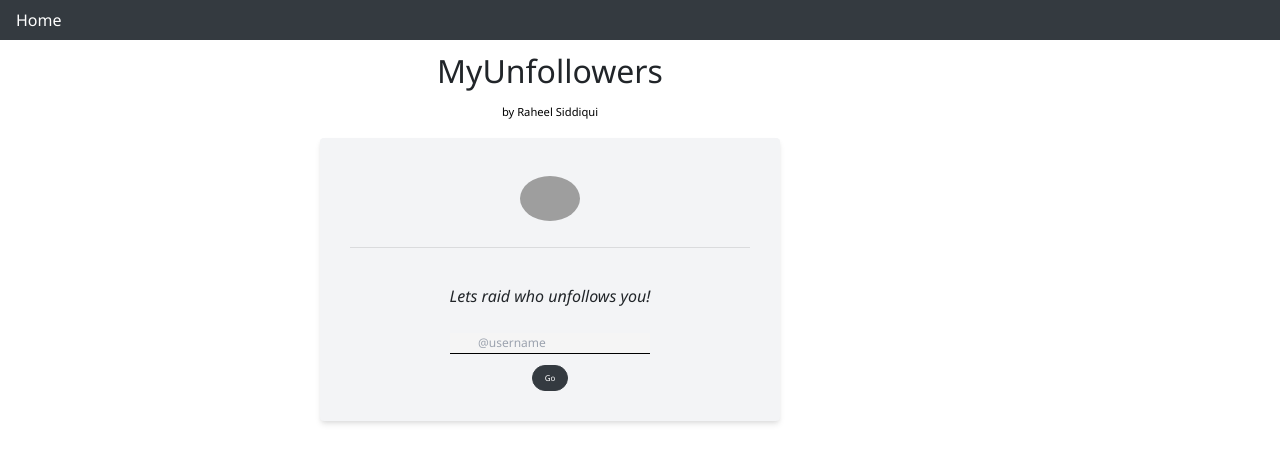
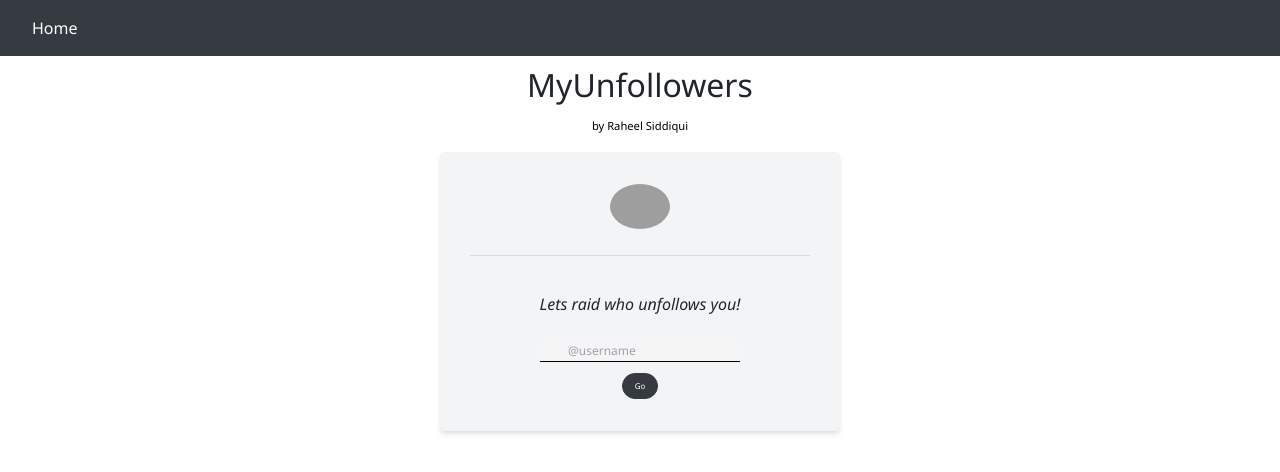
Before and after one commit to rawheel/MyUnfollowers-App, a Vue app: page / in a window 1280 px wide. Shown: the top 472 px of the page. Built offline with nearby package versions, Linux system fonts and the light colour scheme; grey boxes are pictures that could not be loaded.

Commit message:
tailwind added

```diff
--- a/src/App.vue
+++ b/src/App.vue
@@ -2,10 +2,12 @@
   <div id="app" class = 'bg-white w-full h-screen font-sans md:font-serif md:justify-self-center'>
 
     <div>
-      <nav class="navbar navbar-dark bg-dark" style="width:100%;margin:0;padding:0">
-        <button class="nav-link" @click="home" style="color:white;background-color:#343A40;border:none">Home </button>
+      <nav class="navbar navbar-expand-lg navbar-light bg-dark">
+        <button class="nav-link" @click="home" style="color:white;border:none">Home </button>
       </nav>
     </div>
+
+    <div class="grid justify-items-center">
     <div class="question-box-container">
     <div class="name-head" >
       <h1 style="font-size:2rem">MyUnfollowers</h1>
@@ -13,13 +15,13 @@
 
 
     </div>
-    <div class="bg-gray-100 shadow-md rounded md:rounded-full pt-6 pb-8 mb-4 flex flex-col my-2" style="padding:30px">
+    <div class="bg-gray-100 shadow-md rounded md:rounded-full pt-6 pb-8 mb-4 flex flex-col my-2">
 
       <div class = "github-img">
           <img id="github" :src="avatar">
       </div>
       <h4><a :href="gitURL" style="color:#343A40;font-size:1rem" target="_blank">{{ gitUsername }}</a></h4>
-      <div class="md:justify-self-center ...">
+      <div style="padding-right:30px;padding-left:30px">
         <hr>
       </div>
         <div class = "pages" >
@@ -52,7 +54,7 @@
     </div>
     </div>
 
-
+    </div>
   </div>
 </template>
 
@@ -164,17 +166,12 @@ export default {
 .question-box-container{
   display: inline-block;
   text-align: center;
-  margin-left:25%;
-  margin-right: 25%;
+
 
 }
 h4{
   margin-top:2px;
-
   font-style:italic;
-
-
-
 }
 .name-head{
 
```
